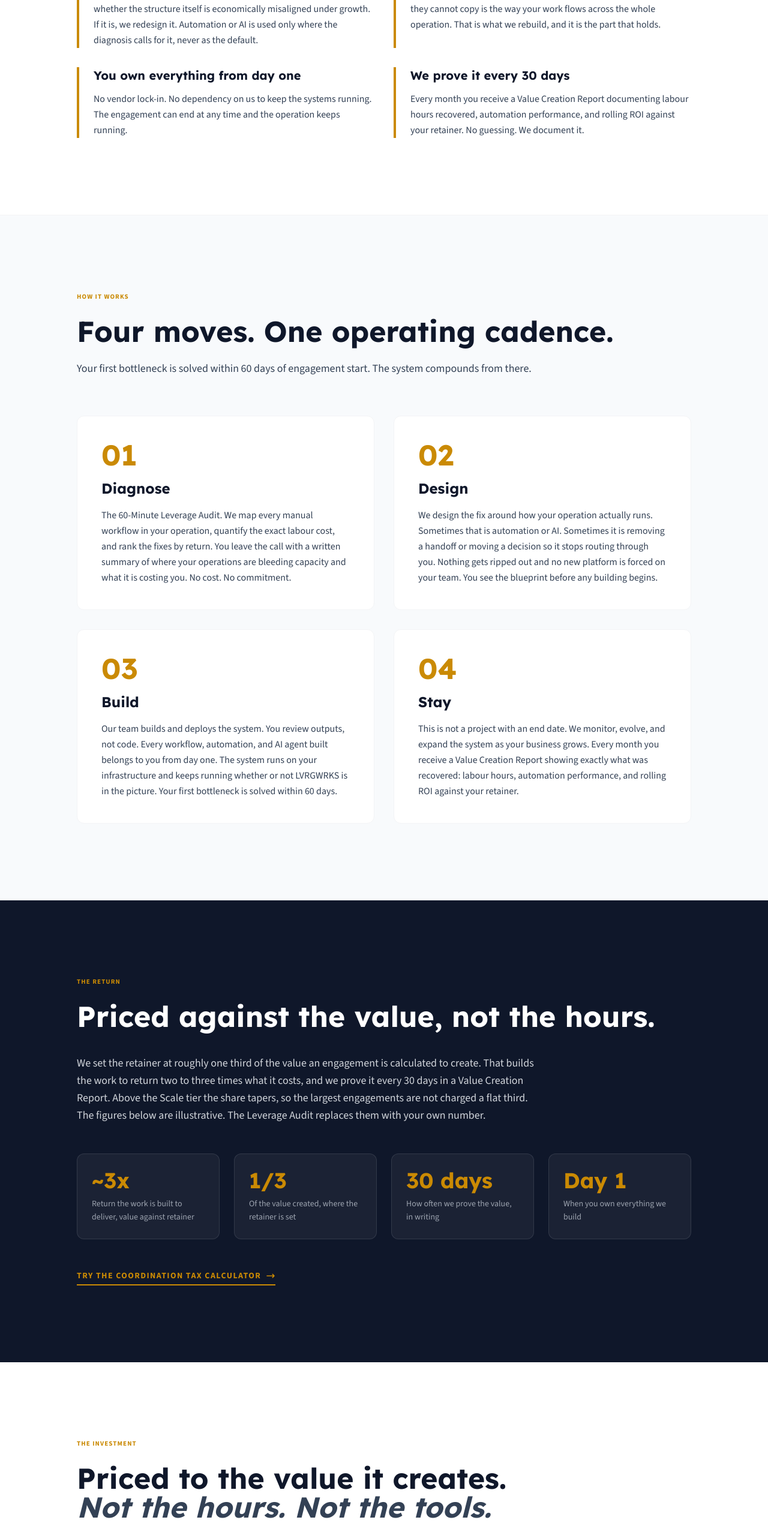
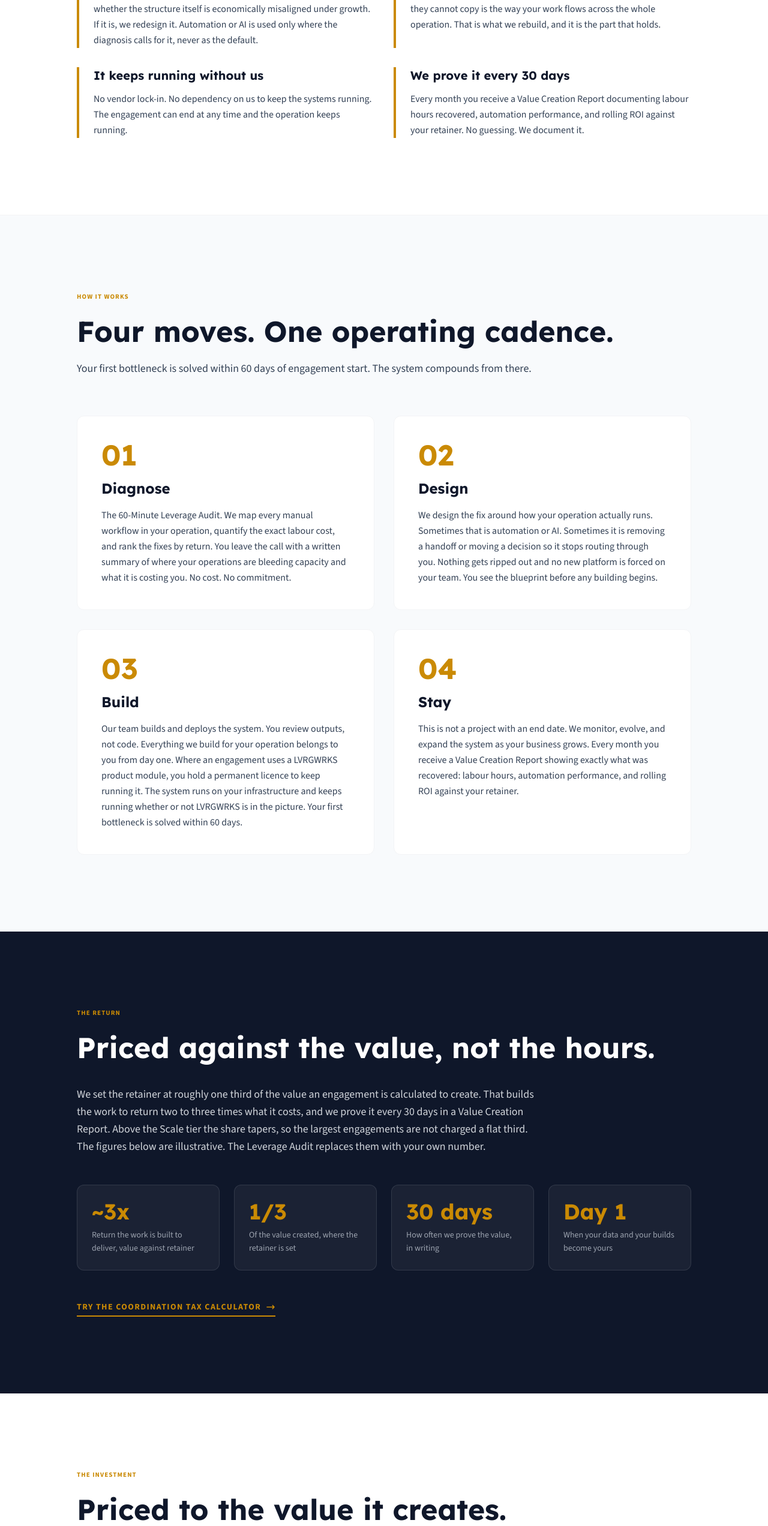
Before and after one commit to JRedgate/LeverageWorks-next, a Next.js app: page / in a window 1280 px wide. Shown: the part 3349-5893 px from the top of the page at 60% size. Built offline with nearby package versions, Linux system fonts and the light colour scheme.

Commit message:
Scope ownership claims: bespoke builds owned, product modules licensed

```diff
--- a/app/ai-automation-consulting/page.tsx
+++ b/app/ai-automation-consulting/page.tsx
@@ -26,7 +26,7 @@ export default function AIAutomationConsultingPage() {
               Spreadsheets are being used as databases. Data is being moved by hand between platforms every day. Decisions are being made on incomplete information because no single tool sees the whole picture. Every one of those workarounds costs real labour hours that do not show up on any report.
             </p>
             <p className="text-brand-slate text-xl leading-relaxed max-w-2xl mb-10">
-              LVRGWRKS builds the AI and automation layer that eliminates this friction permanently. Not a software subscription. Not a dashboard. A system built around how your business actually operates, owned by you from day one.
+              LVRGWRKS builds the AI and automation layer that eliminates this friction permanently. Not a software subscription. Not a dashboard. A system built around how your business actually operates, yours from day one, with a permanent licence to any LVRGWRKS module it uses.
             </p>
             <div className="flex flex-col sm:flex-row gap-4">
               <Link href="/leverage-audit" className="bg-brand-navy text-white px-10 py-4 rounded-lg font-bold text-sm flex items-center justify-center gap-3 hover:bg-brand-gold hover:text-brand-navy transition-all shadow-lg group">
@@ -91,7 +91,7 @@ export default function AIAutomationConsultingPage() {
               We build the back-end systems that let your people focus on the work that actually makes you money.
             </h2>
             <p className="text-gray-300 text-lg leading-relaxed max-w-3xl mb-12">
-              LVRGWRKS does not sell software. We build custom AI and automation infrastructure on top of the tools you already use. No rip-and-replace. No new platform your team has to learn. We architect the layer that connects everything and automates the work between systems. You own it from day one. It runs whether we are there or not.
+              LVRGWRKS does not sell you a platform to rent. We build custom AI and automation infrastructure on top of the tools you already use. No rip-and-replace. No new platform your team has to learn. We architect the layer that connects everything and automates the work between systems. What we build for your operation is yours from day one, and where we deploy a LVRGWRKS product module you hold a permanent licence to keep running it. It runs whether we are there or not.
             </p>
             <div className="grid grid-cols-1 md:grid-cols-2 gap-6">
               <div className="bg-white/5 border border-white/10 p-8 rounded-xl">
@@ -160,7 +160,7 @@ export default function AIAutomationConsultingPage() {
                     <h3 className="font-display font-bold text-xl text-brand-navy">Build</h3>
                   </div>
                   <div className="md:w-3/4">
-                    <p className="text-brand-slate leading-relaxed text-lg">Our team builds and deploys the system. You review outputs, not code. Every workflow, automation, and AI agent built belongs to you from day one. No vendor lock-in. The system runs on your infrastructure and keeps running whether or not LVRGWRKS is in the picture. Your first bottleneck is solved within 60 days of engagement start.</p>
+                    <p className="text-brand-slate leading-relaxed text-lg">Our team builds and deploys the system. You review outputs, not code. Everything we build for your operation belongs to you from day one. Where an engagement uses a LVRGWRKS product module, you hold a permanent licence to keep running it. No vendor lock-in. The system runs on your infrastructure and keeps running whether or not LVRGWRKS is in the picture. Your first bottleneck is solved within 60 days of engagement start.</p>
                   </div>
                 </div>
               </div>
@@ -202,8 +202,8 @@ export default function AIAutomationConsultingPage() {
               </div>
               <div className="space-y-6">
                 <div className="bg-brand-surface p-8 rounded-xl border border-gray-100">
-                  <h3 className="font-display font-bold text-lg text-brand-navy mb-3">You own everything we build</h3>
-                  <p className="text-brand-slate text-sm leading-relaxed">Every workflow, automation, agent, and integration is client-owned from day one. No lock-in. No dependency on LVRGWRKS to keep the systems running.</p>
+                  <h3 className="font-display font-bold text-lg text-brand-navy mb-3">It keeps running without us</h3>
+                  <p className="text-brand-slate text-sm leading-relaxed">Everything we build for your operation is client-owned from day one, and your data is yours without condition. Where an engagement uses a LVRGWRKS product module, you hold a permanent licence to keep running it. No lock-in. No dependency on LVRGWRKS to keep the systems running.</p>
                 </div>
                 <div className="bg-brand-surface p-8 rounded-xl border border-gray-100">
                   <h3 className="font-display font-bold text-lg text-brand-navy mb-3">We build where SaaS vendors cannot follow</h3>
--- a/app/capabilities/page.tsx
+++ b/app/capabilities/page.tsx
@@ -26,7 +26,7 @@ export default function CapabilitiesPage() {
               LVRGWRKS is a fractional CTO and operating partner for mid-market companies in Alberta and Western Canada. We find where your operation is losing capacity to manual work and coordination, design the fix around how the work actually runs, build and run the systems, and stay embedded to prove the return every 30 days.
             </p>
             <p className="text-brand-slate text-xl leading-relaxed max-w-2xl mb-10">
-              Everything we build belongs to you from day one. No vendor lock-in. No dependency on us to keep the systems running. The engagement can end at any time and the operation continues.
+              Everything we build for your operation belongs to you from day one, and your data is yours without condition. Where an engagement uses a LVRGWRKS product module, you hold a permanent licence to keep running it. No vendor lock-in. No dependency on us to keep the systems running. The engagement can end at any time and the operation continues.
             </p>
             <div className="flex flex-col sm:flex-row gap-4">
               <Link href="/leverage-audit" className="bg-brand-navy text-white px-10 py-4 rounded-lg font-bold text-sm flex items-center justify-center gap-3 hover:bg-brand-gold hover:text-brand-navy transition-all shadow-lg group">
@@ -143,7 +143,7 @@ export default function CapabilitiesPage() {
                     <h3 className="font-display font-bold text-xl text-white">Build</h3>
                   </div>
                   <div className="md:w-3/4">
-                    <p className="text-gray-300 leading-relaxed text-lg">Our team builds and deploys the system. You review outputs, not code. Every workflow, automation, and AI agent built belongs to you from day one. The system runs on your infrastructure and keeps running whether or not LVRGWRKS is in the picture. Your first bottleneck is solved within 60 days of engagement start.</p>
+                    <p className="text-gray-300 leading-relaxed text-lg">Our team builds and deploys the system. You review outputs, not code. Everything we build for your operation belongs to you from day one. Where an engagement uses a LVRGWRKS product module, you hold a permanent licence to keep running it. The system runs on your infrastructure and keeps running whether or not LVRGWRKS is in the picture. Your first bottleneck is solved within 60 days of engagement start.</p>
                   </div>
                 </div>
               </div>
--- a/app/firm/page.tsx
+++ b/app/firm/page.tsx
@@ -125,7 +125,7 @@ export default function FirmPage() {
               LVRGWRKS is built the other way around. Operations first, tools second. We work with founders, owners, and COOs of mid-market companies (20 to 250 employees, $5M to $150M in revenue) across Alberta and Western Canada, because that's where the operational realities and the operational opportunities are the clearest. When you engage LVRGWRKS, you're not hiring a vendor who's going to learn your industry on your dime. You're adding a partner who already speaks the language.
             </p>
             <p className="text-brand-slate text-lg leading-relaxed mb-6">
-              Every workflow, automation, and AI agent we build belongs to you from day one. No vendor lock-in. No dependency on us. The engagement can end at any time and your operation keeps running. That's not a risk reversal tactic. It's the only honest way to build what we build.
+              What we build for your operation belongs to you from day one, and your data and your process are yours without condition. Where we deploy a LVRGWRKS product module, you hold a permanent licence to keep running it. No vendor lock-in. No dependency on us. The engagement can end at any time and your operation keeps running. That's not a risk reversal tactic. It's the only honest way to build what we build.
             </p>
             <p className="text-brand-slate text-lg leading-relaxed">
               There is a second payoff most owners do not price in. A business that runs cleaner is worth more. The same work that lifts your margin lifts what the business is worth when you sell it or bring in a partner. Buyers discount a company that runs on tribal knowledge and spreadsheets, and pay up for one where the work flows without the owner in the middle of it. We turn coordination cost into margin, and margin into a stronger position at sale.
--- a/app/fractional-cto-calgary/page.tsx
+++ b/app/fractional-cto-calgary/page.tsx
@@ -131,7 +131,7 @@ export default function FractionalCTOCalgaryPage() {
                     <div className="w-16 h-16 bg-brand-gold/10 rounded-lg flex items-center justify-center mb-4"><span className="text-brand-gold font-display font-bold text-2xl">03</span></div>
                     <h3 className="font-display font-bold text-xl text-brand-navy">Build</h3>
                   </div>
-                  <div className="md:w-3/4"><p className="text-brand-slate leading-relaxed text-lg">Our team executes the builds. You review outputs, not code. Every process change, automation, and agent we build belongs to you from day one. No vendor lock-in. No dependency on LVRGWRKS to keep the lights on.</p></div>
+                  <div className="md:w-3/4"><p className="text-brand-slate leading-relaxed text-lg">Our team executes the builds. You review outputs, not code. Every process change and automation we build for your operation belongs to you from day one. Where an engagement uses a LVRGWRKS product module, you hold a permanent licence to keep running it. No vendor lock-in. No dependency on LVRGWRKS to keep the lights on.</p></div>
                 </div>
               </div>
               <div className="bg-brand-navy p-8 md:p-12 rounded-xl text-white">
--- a/app/leverage-audit/page.tsx
+++ b/app/leverage-audit/page.tsx
@@ -119,8 +119,8 @@ export default function LeverageAuditPage() {
                 <p className="text-brand-slate text-sm leading-relaxed">Every 30 days you receive a Value Creation Report showing exactly what was recovered: labour hours, automation performance, and rolling ROI against the engagement cost. We do not estimate whether the system is working. We document it, every month.</p>
               </div>
               <div className="bg-white p-8 rounded-xl border border-gray-100">
-                <h3 className="font-display font-bold text-xl text-brand-navy mb-3">You own everything we build</h3>
-                <p className="text-brand-slate text-sm leading-relaxed">Every workflow, automation, agent, and integration is client-owned from day one. No lock-in. No dependency on LVRGWRKS to keep the systems running. The engagement can end at any time and the systems continue operating on your infrastructure.</p>
+                <h3 className="font-display font-bold text-xl text-brand-navy mb-3">It keeps running without us</h3>
+                <p className="text-brand-slate text-sm leading-relaxed">Everything we build for your operation is client-owned from day one, and your data is yours without condition. Where an engagement uses a LVRGWRKS product module, you hold a permanent licence to keep running it. No lock-in. No dependency on LVRGWRKS to keep the systems running. The engagement can end at any time and the systems continue operating on your infrastructure.</p>
               </div>
               <div className="bg-white p-8 rounded-xl border border-gray-100">
                 <h3 className="font-display font-bold text-xl text-brand-navy mb-3">Embedded, not advisory</h3>
--- a/app/page.tsx
+++ b/app/page.tsx
@@ -97,7 +97,7 @@ export default function HomePage() {
                 <p className="text-brand-slate leading-relaxed">Single-platform features get absorbed by your software vendors. What they cannot copy is the way your work flows across the whole operation. That is what we rebuild, and it is the part that holds.</p>
               </div>
               <div className="border-l-4 border-brand-gold pl-6">
-                <h3 className="font-display font-bold text-xl text-brand-navy mb-3">You own everything from day one</h3>
+                <h3 className="font-display font-bold text-xl text-brand-navy mb-3">It keeps running without us</h3>
                 <p className="text-brand-slate leading-relaxed">No vendor lock-in. No dependency on us to keep the systems running. The engagement can end at any time and the operation keeps running.</p>
               </div>
               <div className="border-l-4 border-brand-gold pl-6">
@@ -130,7 +130,7 @@ export default function HomePage() {
               <div className="bg-white p-10 rounded-xl border border-gray-100">
                 <div className="text-brand-gold font-display font-bold text-5xl mb-4">03</div>
                 <h3 className="font-display font-bold text-2xl text-brand-navy mb-4">Build</h3>
-                <p className="text-brand-slate leading-relaxed">Our team builds and deploys the system. You review outputs, not code. Every workflow, automation, and AI agent built belongs to you from day one. The system runs on your infrastructure and keeps running whether or not LVRGWRKS is in the picture. Your first bottleneck is solved within 60 days.</p>
+                <p className="text-brand-slate leading-relaxed">Our team builds and deploys the system. You review outputs, not code. Everything we build for your operation belongs to you from day one. Where an engagement uses a LVRGWRKS product module, you hold a permanent licence to keep running it. The system runs on your infrastructure and keeps running whether or not LVRGWRKS is in the picture. Your first bottleneck is solved within 60 days.</p>
               </div>
               <div className="bg-white p-10 rounded-xl border border-gray-100">
                 <div className="text-brand-gold font-display font-bold text-5xl mb-4">04</div>
@@ -166,7 +166,7 @@ export default function HomePage() {
               </div>
               <div className="bg-white/5 border border-white/10 p-6 rounded-xl">
                 <div className="text-brand-gold font-display font-bold text-4xl mb-2">Day 1</div>
-                <p className="text-gray-400 text-sm leading-relaxed">When you own everything we build</p>
+                <p className="text-gray-400 text-sm leading-relaxed">When your data and your builds become yours</p>
               </div>
             </div>
             <Link href="/coordination-tax-calculator" className="inline-flex items-center gap-2 text-brand-gold font-bold text-sm uppercase tracking-widest border-b-2 border-brand-gold pb-1 hover:text-white transition-all group">
@@ -203,7 +203,7 @@ export default function HomePage() {
               <div className="bg-brand-surface border border-gray-100 rounded-xl p-6">
                 <div className="text-brand-gold font-bold tracking-widest text-[11px] uppercase mb-2">Step 3</div>
                 <h4 className="font-display font-bold text-lg text-brand-navy mb-2">Build and Operate</h4>
-                <p className="text-brand-slate text-sm leading-relaxed">The monthly retainer below. We build the fix inside your operation, run it, and prove the value every 30 days. You own everything from day one.</p>
+                <p className="text-brand-slate text-sm leading-relaxed">The monthly retainer below. We build the fix inside your operation, run it, and prove the value every 30 days. Your data and your builds are yours from day one.</p>
               </div>
             </div>
             <div className="grid grid-cols-1 md:grid-cols-3 gap-8">
```
